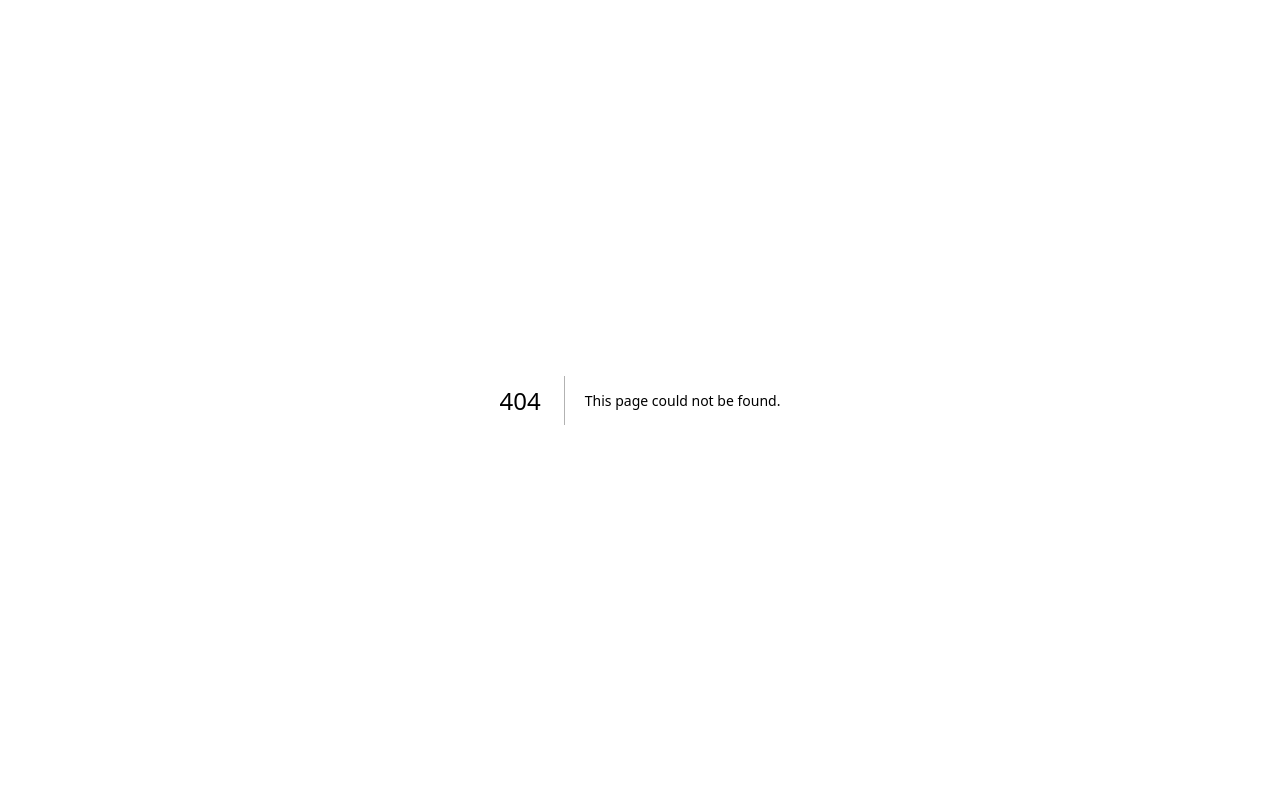
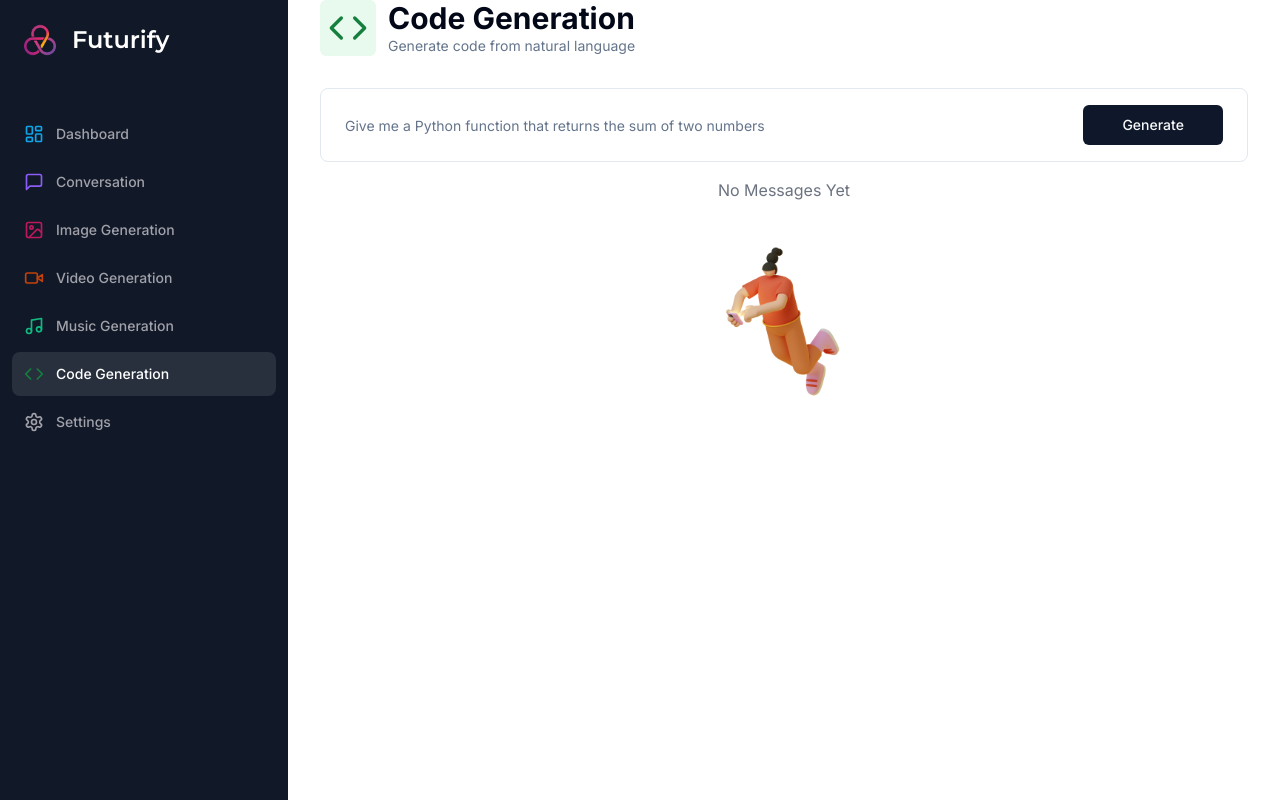
Before and after one commit to clevermiraz/futurify, a Next.js app: page /code in a window 1280 px wide. Before the commit this address had no page. Built offline with nearby package versions, Linux system fonts and the light colour scheme.

Commit message:
Code Generation AI (Open AI) complete

```diff
--- /dev/null
+++ b/app/(dashboard)/(routes)/code/constants.tsx
@@ -0,0 +1,5 @@
+import * as z from "zod";
+
+export const formSchema = z.object({
+    prompt: z.string().min(1, { message: "Prompt is required" }),
+});
--- /dev/null
+++ b/app/(dashboard)/(routes)/code/page.tsx
@@ -0,0 +1,152 @@
+"use client";
+
+import { zodResolver } from "@hookform/resolvers/zod";
+import axios from "axios";
+import { Code } from "lucide-react";
+import { useRouter } from "next/navigation";
+import { OpenAI } from "openai";
+import { useState } from "react";
+import { useForm } from "react-hook-form";
+import ReactMarkdown from "react-markdown";
+import * as z from "zod";
+
+import { BotAvatar } from "@/components/bot-avatar";
+import Empty from "@/components/empty";
+import Heading from "@/components/heading";
+import Loader from "@/components/loader";
+import { Button } from "@/components/ui/button";
+import { Form, FormControl, FormField, FormItem } from "@/components/ui/form";
+import { Input } from "@/components/ui/input";
+import { UserAvatar } from "@/components/user-avatar";
+import { cn } from "@/lib/utils";
+import { formSchema } from "./constants";
+
+export default function CodePage() {
+    const router = useRouter();
+    const [messages, setMessages] = useState<
+        OpenAI.Chat.CreateChatCompletionRequestMessage[]
+    >([]);
+
+    const form = useForm<z.infer<typeof formSchema>>({
+        resolver: zodResolver(formSchema),
+        defaultValues: {
+            prompt: "",
+        },
+    });
+
+    const isLoading = form.formState.isSubmitting;
+
+    const onSubmit = async (values: z.infer<typeof formSchema>) => {
+        try {
+            const userMessage: OpenAI.Chat.CreateChatCompletionRequestMessage =
+                {
+                    role: "user",
+                    content: values.prompt,
+                };
+            const newMessages = [...messages, userMessage];
+
+            const response = await axios.post("/api/code", {
+                messages: newMessages,
+            });
+
+            setMessages((current) => [...current, response.data, userMessage]);
+
+            form.reset();
+        } catch (error: any) {
+            console.log(error);
+        } finally {
+            router.refresh();
+        }
+    };
+
+    return (
+        <>
+            <Heading
+                title="Code Generation"
+                description="Generate code from natural language"
+                icon={Code}
+                iconColor="text-green-700"
+                bgColor="bg-green-500/10"
+            />
+            <div className="px-4 lg:px-8">
+                <div>
+                    <Form {...form}>
+                        <form
+                            action=""
+                            onSubmit={form.handleSubmit(onSubmit)}
+                            className="rounded-lg border w-full p-4 px-3 md:px-6 focus-within:shadow grid grid-cols-12 gap-2"
+                        >
+                            <FormField
+                                name="prompt"
+                                render={({ field }) => (
+                                    <FormItem className="col-span-12 lg:col-span-10">
+                                        <FormControl className="m-0 p-0">
+                                            <Input
+                                                className="border-0 outline-none focus-visible:ring-0 focus-visible:ring-transpare"
+                                                disabled={isLoading}
+                                                placeholder="Give me a Python function that returns the sum of two numbers"
+                                                {...field}
+                                            />
+                                        </FormControl>
+                                    </FormItem>
+                                )}
+                            />
+                            <Button
+                                className="col-span-12 lg:col-span-2 w-full"
+                                disabled={isLoading}
+                            >
+                                Generate
+                            </Button>
+                        </form>
+                    </Form>
+                </div>
+                <div className="space-y-4 mt-4">
+                    {isLoading && <Loader />}
+
+                    {messages.length === 0 && !isLoading && (
+                        <Empty label="No Messages Yet" />
+                    )}
+                    <div className="flex flex-col-reverse gap-y-4">
+                        {messages.map((message, index) => (
+                            <div
+                                key={index}
+                                className={cn(
+                                    "p-8 w-full flex items-start gap-x-8 rounded-lg",
+                                    message.role === "user"
+                                        ? "bg-white border border-black/10"
+                                        : "bg-muted"
+                                )}
+                            >
+                                {message.role === "user" ? (
+                                    <UserAvatar />
+                                ) : (
+                                    <BotAvatar />
+                                )}
+                                <div className="text-sm">
+                                    <ReactMarkdown
+                                        components={{
+                                            pre: ({ node, ...props }) => (
+                                                <div className="overflow-auto w-full my-2 bg-black/10 p-2 rounded-lg">
+                                                    <pre {...props} />
+                                                </div>
+                                            ),
+                                            code: ({ node, ...props }) => (
+                                                <code
+                                                    className="bg-black/10 rounded-lg p-1"
+                                                    {...props}
+                                                />
+                                            ),
+                                        }}
+                                        className="text-sm overflow-hidden leading-7"
+                                    >
+                                        {message.content || ""}
+                                    </ReactMarkdown>
+                                </div>
+                            </div>
+                        ))}
+                    </div>
+                </div>
+            </div>
+        </>
+    );
+}
--- /dev/null
+++ b/app/api/code/route.ts
@@ -0,0 +1,47 @@
+import { auth } from "@clerk/nextjs";
+import { NextResponse } from "next/server";
+import OpenAI from "openai";
+
+const openai = new OpenAI({
+    apiKey: process.env.OPENAI_API_KEY,
+});
+
+const instructionMessage: OpenAI.Chat.CreateChatCompletionRequestMessage = {
+    role: "system",
+    content:
+        "You are a code generator. You must answer only in markdown code snippets. Use code comments for explanations.",
+};
+
+export async function POST(req: Request) {
+    try {
+        const { userId } = auth();
+        const body = await req.json();
+        const { messages } = body;
+
+        if (!userId) {
+            return new NextResponse("Unauthorized", { status: 401 });
+        }
+
+        if (!openai.apiKey) {
+            return new NextResponse("OpenAI Api Key Not Config", {
+                status: 500,
+            });
+        }
+
+        if (!messages) {
+            return new NextResponse("Message Not Found", { status: 400 });
+        }
+
+        const response = await openai.chat.completions.create({
+            model: "gpt-3.5-turbo",
+            messages: [instructionMessage, ...messages],
+        });
+
+        return NextResponse.json(response.choices[0].message, {
+            status: 200,
+        });
+    } catch (err) {
+        console.log("Error in code route", err);
+        return new NextResponse("Internal Server Error", { status: 500 });
+    }
+}
--- a/package.json
+++ b/package.json
@@ -31,6 +31,11 @@
     "react": "18.2.0",
     "react-dom": "18.2.0",
     "react-hook-form": "^7.45.4",
+    "react-markdown": "^8.0.7",
+    "rehype-autolink-headings": "^7.0.0",
+    "rehype-highlight": "^7.0.0",
+    "rehype-pretty-code": "^0.10.1",
+    "rehype-slug": "^6.0.0",
     "tailwind-merge": "^1.14.0",
     "tailwindcss": "3.3.3",
     "tailwindcss-animate": "^1.0.6",
```
Also changed, not shown: 1 other file (tests, documents, lock files or other folders).
